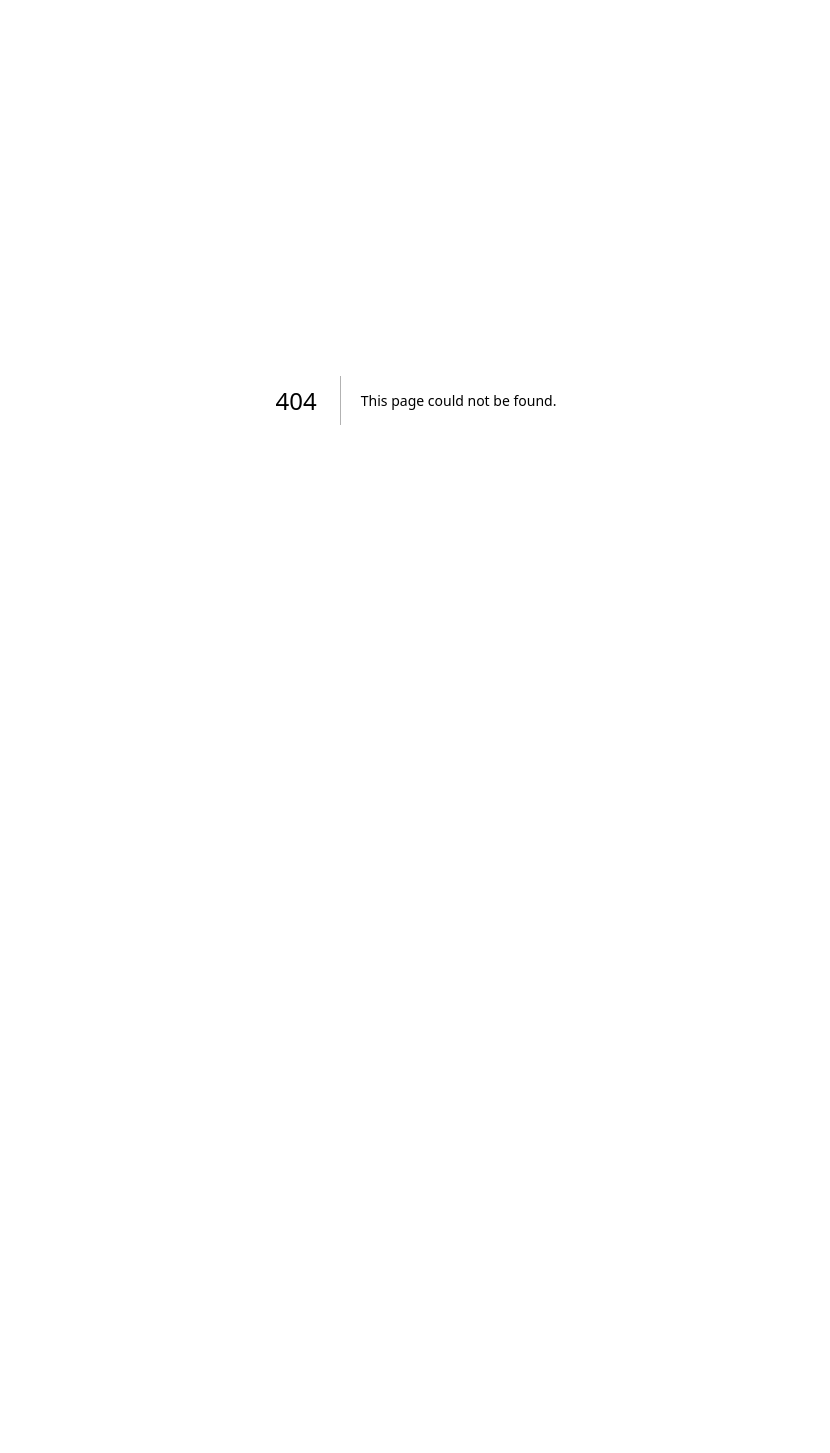
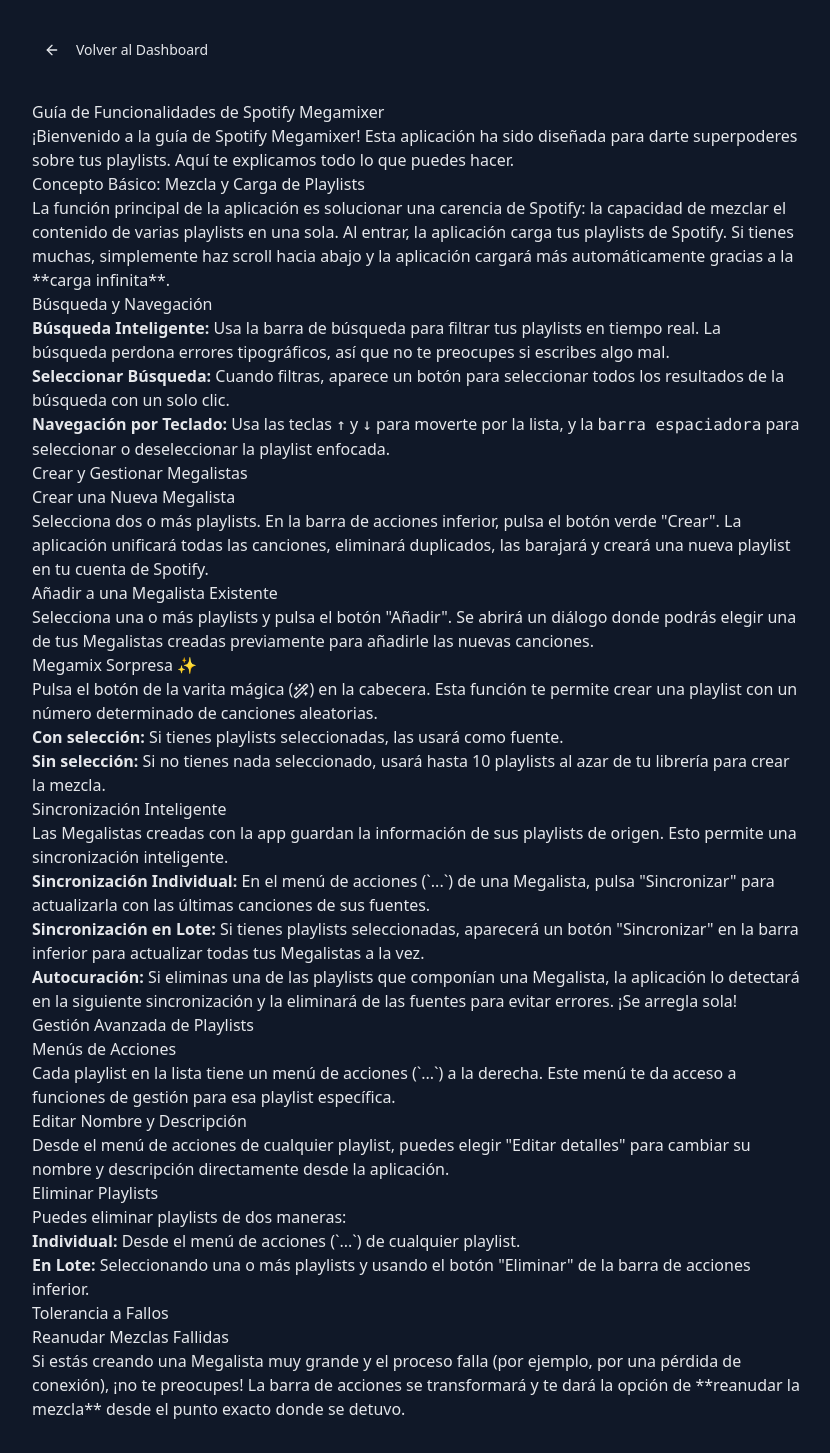
Before and after one commit to juanjocerero/spotify-megamixer, a Next.js app: page /faq in a window 1280 px wide. Before the commit this address had no page. Shown: the whole page, without its empty margins (224-1054 px from the left). Before the commit the page ends 800 px from the top, so only its background shows below. Built offline with nearby package versions, Linux system fonts and the light colour scheme.

Commit message:
added faq static page

```diff
--- a/app/dashboard/page.tsx
+++ b/app/dashboard/page.tsx
@@ -9,6 +9,7 @@ import LogoutButton from '@/components/custom/LogoutButton';
 import DashboardClient from '@/components/custom/DashboardClient';
 import FloatingActionBar from '@/components/custom/FloatingActionBar';
 import SurpriseMixButton from '@/components/custom/SurpriseMixButton';
+import HelpButton from '@/components/custom/HelpButton';
 
 export default async function DashboardPage() {
   const session = await auth();
@@ -60,6 +61,7 @@ export default async function DashboardPage() {
 
     {/* Agrupador de botones */}
     <div className="flex items-center gap-2">
+    <HelpButton />
     <SurpriseMixButton />
     <LogoutButton />
     </div>
--- /dev/null
+++ b/app/faq/page.tsx
@@ -0,0 +1,90 @@
+// /app/faq/page.tsx
+import Link from 'next/link';
+import { Button } from '@/components/ui/button';
+import { ArrowLeft, Wand2 } from 'lucide-react';
+
+export default function FaqPage() {
+  return (
+    <div className="min-h-screen bg-gray-900 text-gray-200 p-4 sm:p-6 md:p-8">
+    <div className="max-w-3xl mx-auto prose prose-invert prose-headings:text-green-500 prose-a:text-green-400 hover:prose-a:text-green-300">
+
+    <Link href="/dashboard" passHref>
+    <Button variant="ghost" className="mb-8">
+    <ArrowLeft className="mr-2 h-4 w-4" />
+    Volver al Dashboard
+    </Button>
+    </Link>
+
+    <h1>Guía de Funcionalidades de Spotify Megamixer</h1>
+
+    <p>
+    ¡Bienvenido a la guía de Spotify Megamixer! Esta aplicación ha sido diseñada para darte superpoderes sobre tus playlists. Aquí te explicamos todo lo que puedes hacer.
+    </p>
+
+    <h2>Concepto Básico: Mezcla y Carga de Playlists</h2>
+    <p>
+    La función principal de la aplicación es solucionar una carencia de Spotify: la capacidad de mezclar el contenido de varias playlists en una sola. Al entrar, la aplicación carga tus playlists de Spotify. Si tienes muchas, simplemente haz scroll hacia abajo y la aplicación cargará más automáticamente gracias a la **carga infinita**.
+    </p>
+
+    <h2>Búsqueda y Navegación</h2>
+    <ul>
+    <li><strong>Búsqueda Inteligente:</strong> Usa la barra de búsqueda para filtrar tus playlists en tiempo real. La búsqueda perdona errores tipográficos, así que no te preocupes si escribes algo mal.</li>
+    <li><strong>Seleccionar Búsqueda:</strong> Cuando filtras, aparece un botón para seleccionar todos los resultados de la búsqueda con un solo clic.</li>
+    <li><strong>Navegación por Teclado:</strong> Usa las teclas <kbd>↑</kbd> y <kbd>↓</kbd> para moverte por la lista, y la <kbd>barra espaciadora</kbd> para seleccionar o deseleccionar la playlist enfocada.</li>
+    </ul>
+
+    <h2>Crear y Gestionar Megalistas</h2>
+    <h3>Crear una Nueva Megalista</h3>
+    <p>
+    Selecciona dos o más playlists. En la barra de acciones inferior, pulsa el botón verde "Crear". La aplicación unificará todas las canciones, eliminará duplicados, las barajará y creará una nueva playlist en tu cuenta de Spotify.
+    </p>
+    <h3>Añadir a una Megalista Existente</h3>
+    <p>
+    Selecciona una o más playlists y pulsa el botón "Añadir". Se abrirá un diálogo donde podrás elegir una de tus Megalistas creadas previamente para añadirle las nuevas canciones.
+    </p>
+    <h3>Megamix Sorpresa ✨</h3>
+    <p>
+    Pulsa el botón de la varita mágica (<Wand2 className="inline h-4 w-4" />) en la cabecera. Esta función te permite crear una playlist con un número determinado de canciones aleatorias.
+    </p>
+    <ul>
+    <li><strong>Con selección:</strong> Si tienes playlists seleccionadas, las usará como fuente.</li>
+    <li><strong>Sin selección:</strong> Si no tienes nada seleccionado, usará hasta 10 playlists al azar de tu librería para crear la mezcla.</li>
+    </ul>
+
+    <h2>Sincronización Inteligente</h2>
+    <p>
+    Las Megalistas creadas con la app guardan la información de sus playlists de origen. Esto permite una sincronización inteligente.
+    </p>
+    <ul>
+    <li><strong>Sincronización Individual:</strong> En el menú de acciones (`...`) de una Megalista, pulsa "Sincronizar" para actualizarla con las últimas canciones de sus fuentes.</li>
+    <li><strong>Sincronización en Lote:</strong> Si tienes playlists seleccionadas, aparecerá un botón "Sincronizar" en la barra inferior para actualizar todas tus Megalistas a la vez.</li>
+    <li><strong>Autocuración:</strong> Si eliminas una de las playlists que componían una Megalista, la aplicación lo detectará en la siguiente sincronización y la eliminará de las fuentes para evitar errores. ¡Se arregla sola!</li>
+    </ul>
+
+    <h2>Gestión Avanzada de Playlists</h2>
+    <h3>Menús de Acciones</h3>
+    <p>
+    Cada playlist en la lista tiene un menú de acciones (`...`) a la derecha. Este menú te da acceso a funciones de gestión para esa playlist específica.
+    </p>
+    <h3>Editar Nombre y Descripción</h3>
+    <p>
+    Desde el menú de acciones de cualquier playlist, puedes elegir "Editar detalles" para cambiar su nombre y descripción directamente desde la aplicación.
+    </p>
+    <h3>Eliminar Playlists</h3>
+    <p>
+    Puedes eliminar playlists de dos maneras:
+    </p>
+    <ul>
+    <li><strong>Individual:</strong> Desde el menú de acciones (`...`) de cualquier playlist.</li>
+    <li><strong>En Lote:</strong> Seleccionando una o más playlists y usando el botón "Eliminar" de la barra de acciones inferior.</li>
+    </ul>
+
+    <h2>Tolerancia a Fallos</h2>
+    <h3>Reanudar Mezclas Fallidas</h3>
+    <p>
+    Si estás creando una Megalista muy grande y el proceso falla (por ejemplo, por una pérdida de conexión), ¡no te preocupes! La barra de acciones se transformará y te dará la opción de **reanudar la mezcla** desde el punto exacto donde se detuvo.
+    </p>
+    </div>
+    </div>
+  );
+}
--- /dev/null
+++ b/components/custom/HelpButton.tsx
@@ -0,0 +1,26 @@
+// /components/custom/HelpButton.tsx
+'use client';
+
+import Link from 'next/link';
+import { Button } from '@/components/ui/button';
+import { Tooltip, TooltipContent, TooltipProvider, TooltipTrigger } from '@/components/ui/tooltip';
+import { HelpCircle } from 'lucide-react';
+
+export default function HelpButton() {
+  return (
+    <TooltipProvider>
+    <Tooltip>
+    <TooltipTrigger asChild>
+    <Link href="/faq" passHref>
+    <Button variant="ghost" size="icon">
+    <HelpCircle className="h-5 w-5" />
+    </Button>
+    </Link>
+    </TooltipTrigger>
+    <TooltipContent>
+    <p>Ayuda y Guía</p>
+    </TooltipContent>
+    </Tooltip>
+    </TooltipProvider>
+  );
+}
```
